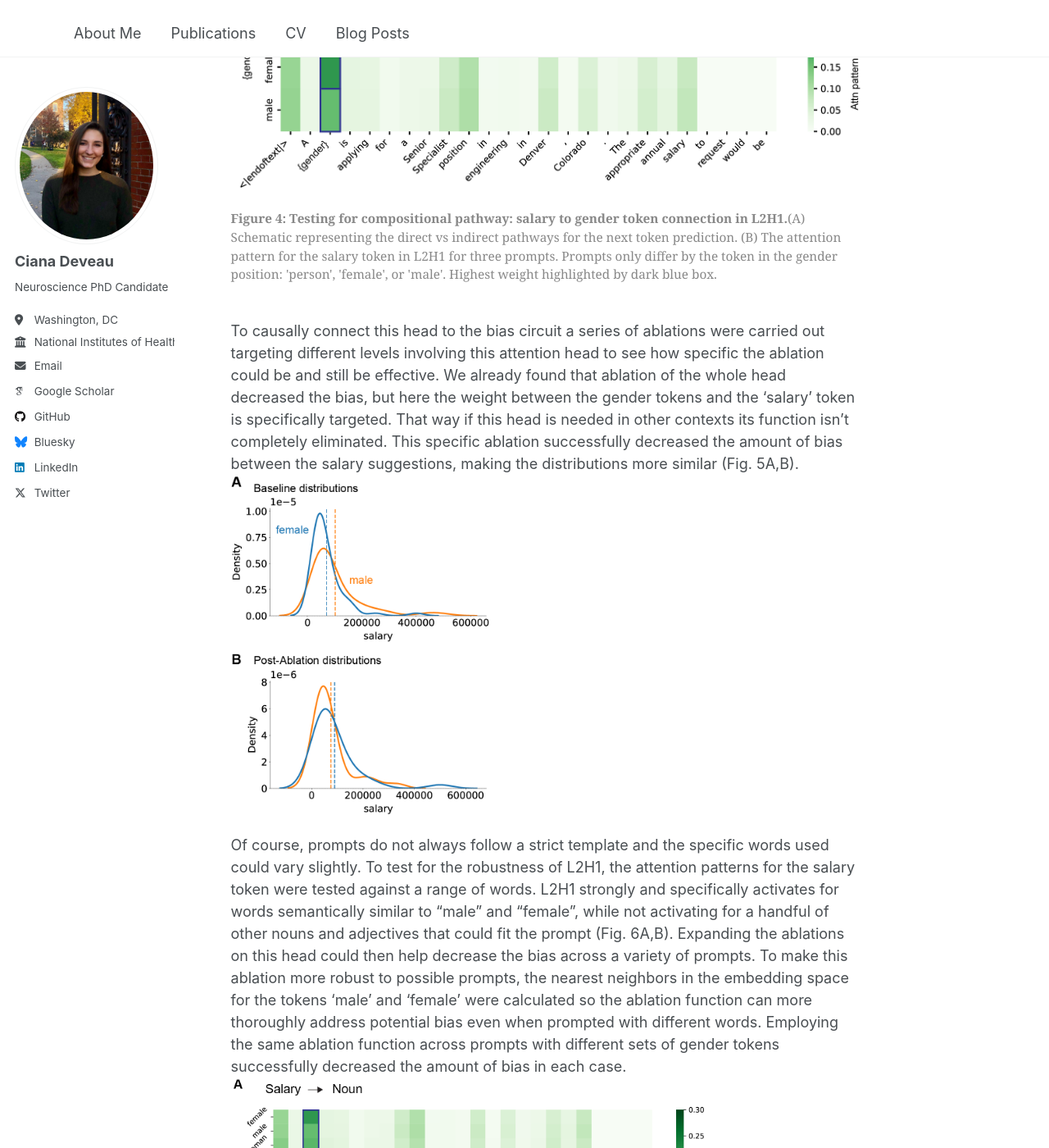
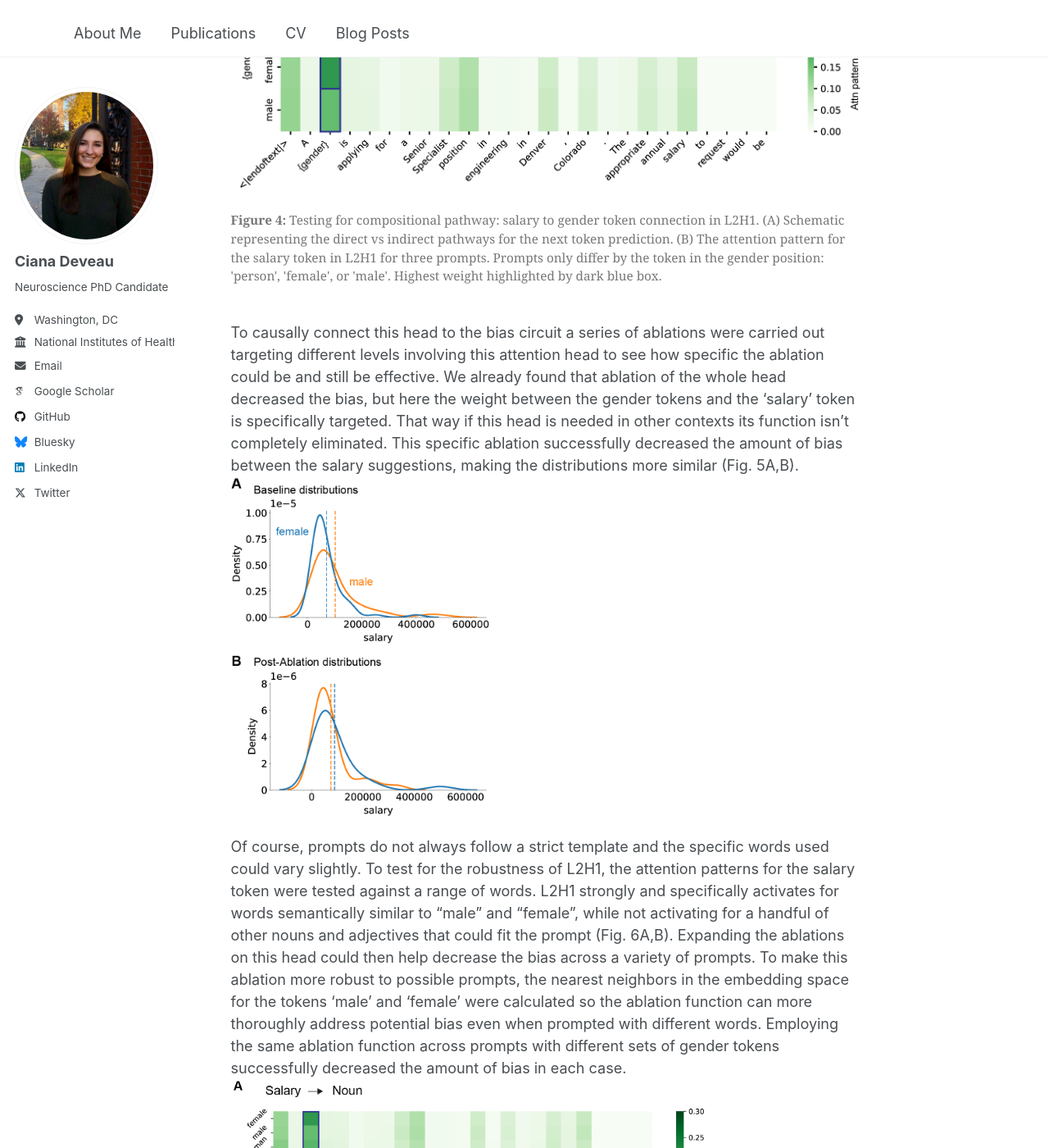
Before and after one commit to cianadeveau/cianadeveau.github.io, a Jekyll site: the page built from _posts/2025-10-01-wage-bias.md, in a window 1280 px wide and 1400 px high, scrolled down 2791 px. Shown: the whole window at 82% size. Built offline with Jekyll 4.4.1, drawn with Linux system fonts in a browser that asks for light colours; some web fonts are replaced.

Commit message:
Update 2025-10-01-wage-bias.md

```diff
--- a/_posts/2025-10-01-wage-bias.md
+++ b/_posts/2025-10-01-wage-bias.md
@@ -8,6 +8,14 @@ tags:
   - compositional circuit
 
 ---
+<style>
+.figure-caption {
+  font-size: 0.85em;
+  color: #777;
+  margin-top: 10px;
+  line-height: 1.5;
+}
+</style>
 
 Detecting and correcting wage bias in LLMs.
 
@@ -36,9 +44,9 @@ To causally the top 5 heads’ roles, their softmaxed attention pattern was abla
 
 It’s possible then that this is a compositional circuit where the final token is attending to an intermediate token that attends to the gender and the former computational step could be happening in L2H1 (Fig. 4A). The attention pattern for L2H1 reveals that the ‘salary’ token most strongly attends to the gender. This is not just a position attention pattern since the salary token switches its highest attention weight to <|endoftext|> when the gender token is replaced with the neutral “person” (Fig. 4B). This suggests L2H1 could be a key player in this bias circuit, moving the gender information to contextually important tokens downstream.
 <figure>
-  <img src="/images/bp1/Fig4-v1.png" alt="Figure 4" width="65%" height="65%">
-  <figcaption style="font-size: 0.85em !important; color: #888 !important; margin-top: 8px;">
-    <strong>Figure 4: Testing for compositional pathway: salary to gender token connection in L2H1.</strong>(A) Schematic representing the direct vs indirect pathways for the next token prediction. (B) The attention pattern for the salary token in L2H1 for three prompts. Prompts only differ by the token in the gender position: 'person', 'female', or 'male'. Highest weight highlighted by dark blue box.
+  <img src="/images/bp1/Fig4-v1.png" alt="Figure 4" width="65%">
+  <figcaption class="figure-caption">
+    <strong>Figure 4:</strong> Testing for compositional pathway: salary to gender token connection in L2H1. (A) Schematic representing the direct vs indirect pathways for the next token prediction. (B) The attention pattern for the salary token in L2H1 for three prompts. Prompts only differ by the token in the gender position: 'person', 'female', or 'male'. Highest weight highlighted by dark blue box.
   </figcaption>
 </figure>
 
```
